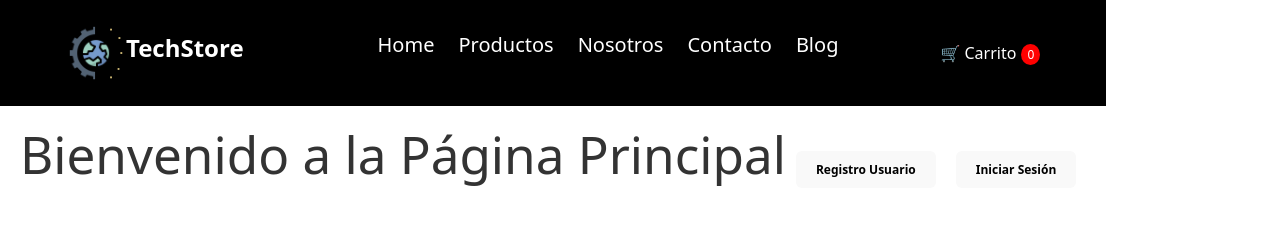
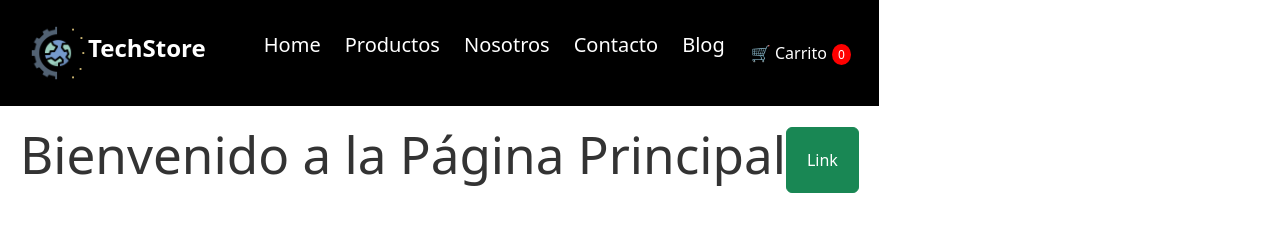
Before and after one commit to ag-mira-duoc/capibara, a React (Vite) app: page / in a window 1280 px wide. Shown: the top 248 px of the page. Built offline with nearby package versions, Linux system fonts and the light colour scheme; the HTML template or start-up script is replaced by a standard one.

Commit message:
wip componente Button.jsx

```diff
--- /dev/null
+++ b/src/componentes/Button.jsx
@@ -0,0 +1,17 @@
+import Button from 'react-bootstrap/Button';
+import { href } from 'react-router-dom';
+
+function botonInicioSesion() {
+  return (
+    <>
+       {/* Incorporar función -> inicio sesion */}
+       <Button
+        variant="success"
+        className="container-home-btn"
+       href='/InicioSesion'>Link</Button>
+       {/* crear botón base - vincular href en home */}
+    </>
+  );
+}
+
+export default botonInicioSesion;
--- a/src/estilos/Tienda/Home.css
+++ b/src/estilos/Tienda/Home.css
@@ -6,7 +6,7 @@
 }
 
 .container-home-btn h1{
-    justify-content: space-between; /* h1 a la izquierda, botones a la derecha */
+    justify-content: space-between;
     margin-bottom: 20px;
     color: #333;
 }
@@ -21,6 +21,8 @@
     cursor: pointer;
     transition: 0.3s;
 }
+
+
 
 /*main home*/
 .main-body {
--- a/src/paginas/Home.jsx
+++ b/src/paginas/Home.jsx
@@ -2,6 +2,7 @@ import React from 'react';
 import { useNavigate } from 'react-router-dom';
 import Header from '../componentes/Header';
 import Footer from '../componentes/Footer';
+import Button from '../componentes/Button';
 
 import '../estilos/Tienda/index.css';
 import '../estilos/Tienda/Home.css';
@@ -26,18 +27,16 @@ function Home() {
 
             <div className="container-home-btn">
                 <h1>Bienvenido a la Página Principal
-                    <button
-                        className="btn1-home"
-                        onClick={() => handleNavigation('/RegistroUsuario')}
-                    >
-                        Registro Usuario
-                    </button>
-                    <button
-                        className="btn2-home"
-                        onClick={() => handleNavigation('/InicioSesion')}
+                    <botonInicioSesion />
+
+
+
+
+                    <Button
+
                     >
                         Iniciar Sesión
-                    </button>
+                    </Button>
                 </h1>
             </div>
 
```
